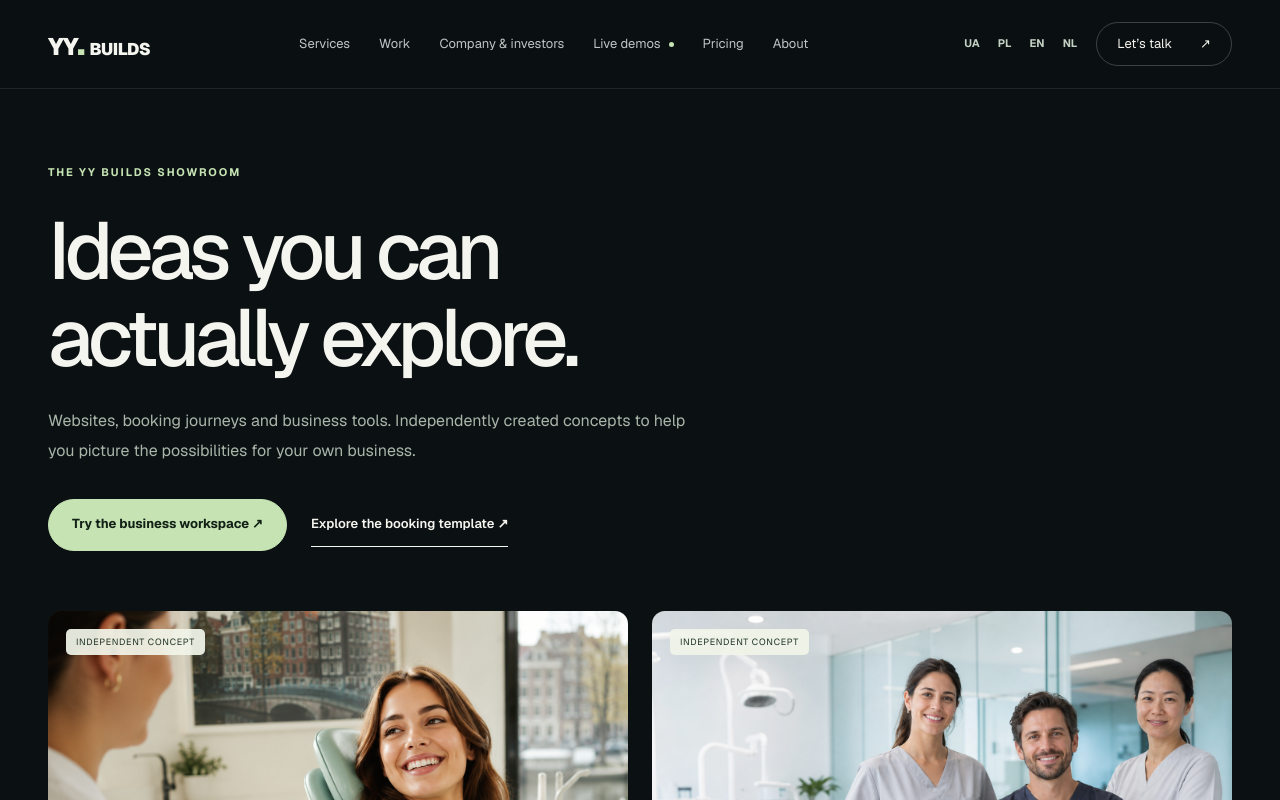
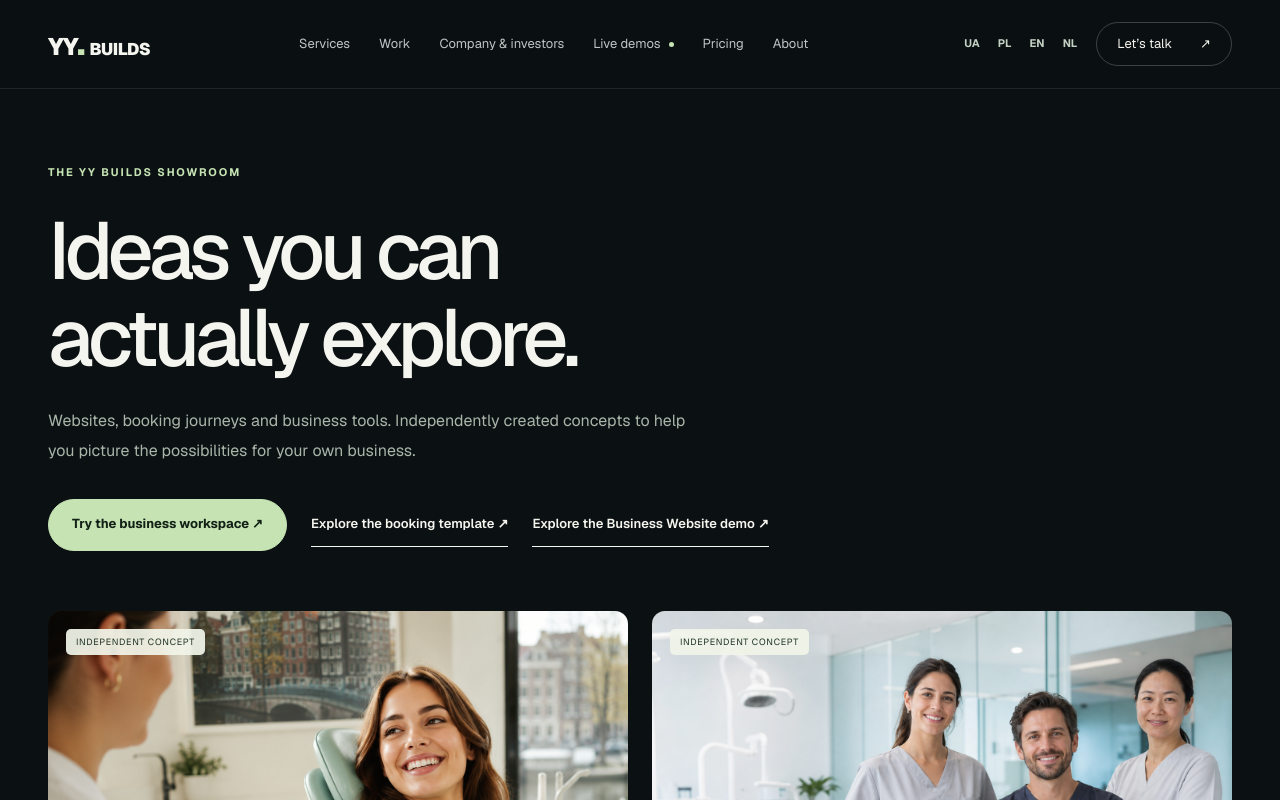
Before and after one commit to hellonexavo/nexavo, a Next.js app: page /portfolio in a window 1280 px wide. Shown: the top 800 px of the page. Built offline with nearby package versions, Linux system fonts and the light colour scheme.

Commit message:
Add reusable business website showcase to portfolio

```diff
--- a/app/portfolio/page.tsx
+++ b/app/portfolio/page.tsx
@@ -32,6 +32,9 @@ export default function Portfolio() {
             <Link className={s.inlineLink} href="/booking-template">
               Explore the booking template ↗
             </Link>
+            <Link className={s.inlineLink} href="/business-website-demo">
+              Explore the Business Website demo ↗
+            </Link>
           </div>
         </section>
         <section className={s.sectionTight}>
```
